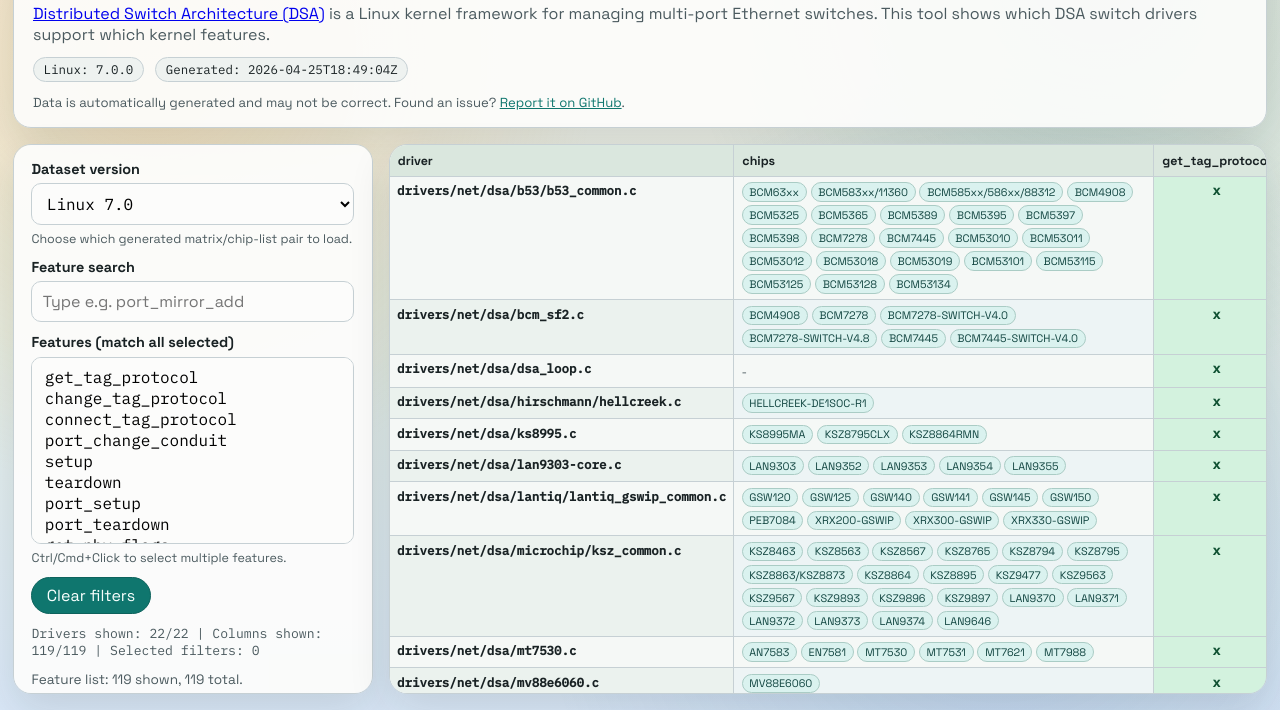
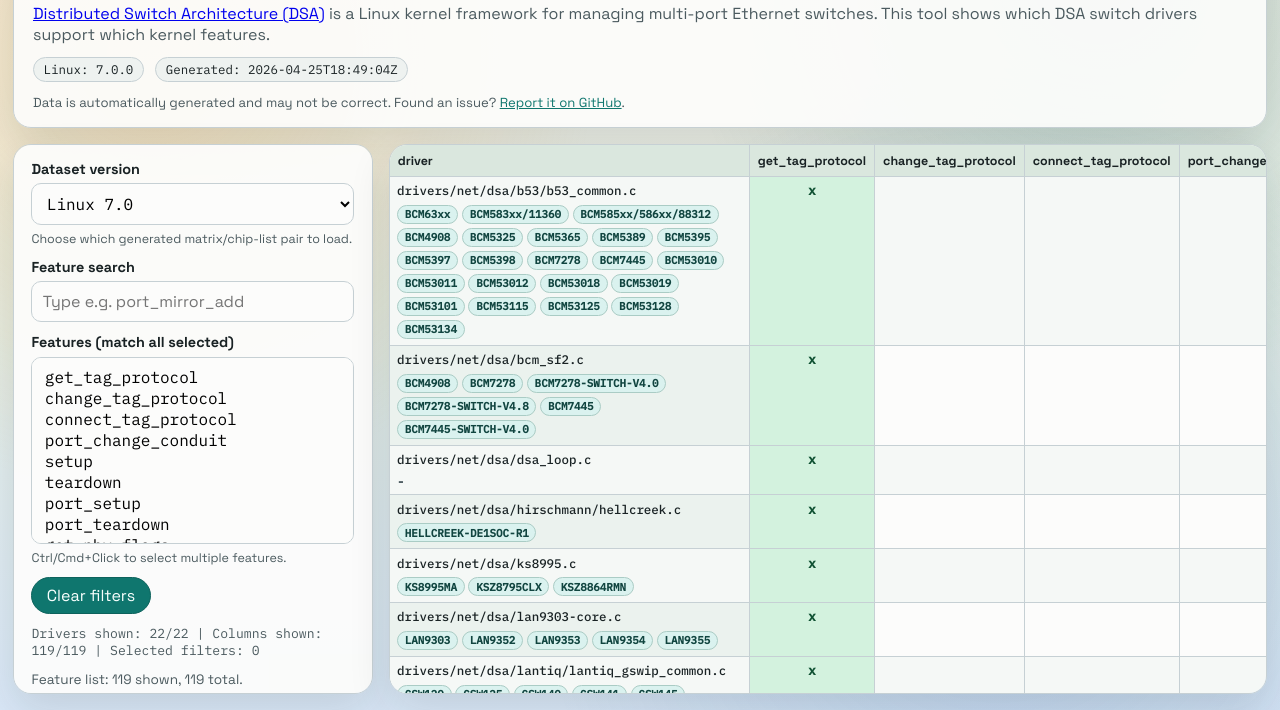
Before and after one commit to AlbrechtL/linux-dsa-list, a plain HTML site: page web/index.html in a window 1280 px wide. Shown: the part 90-800 px from the top of the page. Drawn offline with Linux system fonts and the light colour scheme.

Commit message:
Refactor table rendering to improve driver cell layout and enhance sticky header functionality

```diff
--- a/web/main.js
+++ b/web/main.js
@@ -580,10 +580,6 @@ function renderTable() {
   thDriver.textContent = "driver";
   headerRow.appendChild(thDriver);
 
-  const thChips = document.createElement("th");
-  thChips.textContent = "chips";
-  headerRow.appendChild(thChips);
-
   for (const feature of shownFeatures) {
     const th = document.createElement("th");
     th.textContent = feature;
@@ -599,17 +595,18 @@ function renderTable() {
 
     const driverCell = document.createElement("th");
     driverCell.scope = "row";
-    driverCell.textContent = record.driver;
-    tr.appendChild(driverCell);
-
-    const chipsCell = document.createElement("td");
-    chipsCell.className = "chips-cell";
+    const driverContent = document.createElement("div");
+    driverContent.className = "driver-cell-content";
+    const driverName = document.createElement("div");
+    driverName.className = "driver-name";
+    driverName.textContent = record.driver;
+    driverContent.appendChild(driverName);
 
     if (!record.chips.length) {
       const empty = document.createElement("span");
       empty.className = "missing-chip";
       empty.textContent = "-";
-      chipsCell.appendChild(empty);
+      driverContent.appendChild(empty);
     } else {
       const wrap = document.createElement("div");
       wrap.className = "chips";
@@ -618,9 +615,10 @@ function renderTable() {
         node.textContent = chipName;
         wrap.appendChild(node);
       }
-      chipsCell.appendChild(wrap);
+      driverContent.appendChild(wrap);
     }
-    tr.appendChild(chipsCell);
+    driverCell.appendChild(driverContent);
+    tr.appendChild(driverCell);
 
     for (const feature of shownFeatures) {
       const td = document.createElement("td");
--- a/web/styles.css
+++ b/web/styles.css
@@ -224,9 +224,15 @@ thead th {
   white-space: nowrap;
 }
 
-thead th:first-child,
-thead th:nth-child(2) {
-  z-index: 3;
+#matrix-table tr > :first-child {
+  position: sticky;
+  left: 0;
+  min-width: 260px;
+  max-width: 360px;
+}
+
+thead tr > :first-child {
+  z-index: 4;
 }
 
 tbody td,
@@ -244,11 +250,7 @@ tbody tr:nth-child(odd) th {
 }
 
 tbody th {
-  position: sticky;
-  left: 0;
-  z-index: 1;
-  min-width: 260px;
-  max-width: 360px;
+  z-index: 3;
   background: #ebf2ee;
   font-size: 0.78rem;
   text-align: left;
@@ -256,13 +258,15 @@ tbody th {
   word-break: break-word;
 }
 
-tbody td.chips-cell {
-  position: sticky;
-  left: 260px;
-  z-index: 1;
-  min-width: 260px;
-  max-width: 420px;
-  background: #edf4f5;
+.driver-cell-content {
+  display: grid;
+  gap: 0.35rem;
+}
+
+.driver-name {
+  font-weight: 500;
+  line-height: 1.35;
+  overflow-wrap: anywhere;
 }
 
 .chips {
@@ -339,9 +343,4 @@ tbody td.chips-cell {
   tbody th {
     min-width: 210px;
   }
-
-  tbody td.chips-cell {
-    left: 210px;
-    min-width: 220px;
-  }
 }
```
